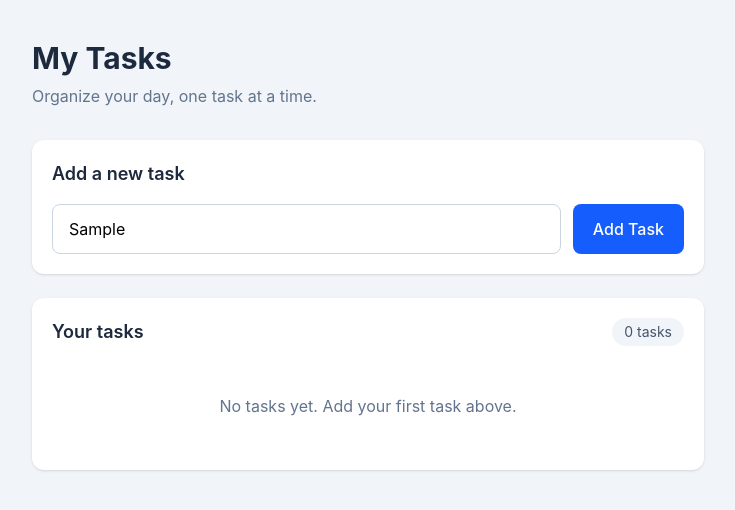
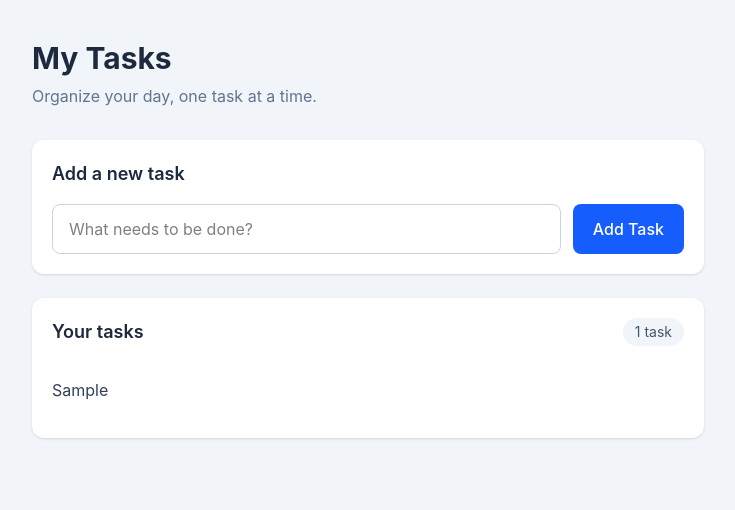
Before and after one commit to royhamlinjr/To-Do-List-Application, a React (Vite) app in the folder frontend/: page / in a window 1280 px wide. Both pictures are taken after typing "Sample" into the empty fields and a click on the button "Add Task". Shown: the top 510 px of the page, without its empty margins (272-1007 px from the left). Built offline with nearby package versions, Linux system fonts and the light colour scheme.

Commit message:
feat: implement task input and display functionality in the task management UI

```diff
--- a/frontend/src/App.tsx
+++ b/frontend/src/App.tsx
@@ -1,9 +1,36 @@
+
+import { useState } from 'react'
+
+interface Task {
+  id: number
+  title: string
+  completed: boolean
+}
 
 function App() {
+  const [title, setTitle] = useState('')
+  const [tasks, setTasks] = useState<Task[]>([])
+
+  function handleAddTask() {
+    const trimmedTitle = title.trim()
+
+    if (!trimmedTitle) {
+      return
+    }
+
+    const newTask: Task = {
+      id: Date.now(),
+      title: trimmedTitle,
+      completed: false,
+    }
+
+    setTasks((currentTasks) => [...currentTasks, newTask])
+    setTitle('')
+  }
+
   return (
     <main className="min-h-screen bg-slate-100 px-4 py-10">
       <div className="mx-auto max-w-2xl">
-        {/* Header */}
         <header className="mb-8">
           <h1 className="text-3xl font-bold text-slate-800">
             My Tasks
@@ -13,29 +40,36 @@ function App() {
           </p>
         </header>
 
-        {/* Task input section */}
         <section className="rounded-xl bg-white p-5 shadow-sm">
           <h2 className="mb-4 text-lg font-semibold text-slate-800">
             Add a new task
           </h2>
 
-          <div className="flex flex-col gap-3 sm:flex-row">
+          <form
+            className="flex flex-col gap-3 sm:flex-row"
+            onSubmit={(event) => {
+              event.preventDefault()
+              handleAddTask()
+            }}
+          >
             <input
               type="text"
+              value={title}
+              onChange={(event) => setTitle(event.target.value)}
               placeholder="What needs to be done?"
+              maxLength={200}
               className="min-w-0 flex-1 rounded-lg border border-slate-300 px-4 py-3 outline-none focus:border-blue-500 focus:ring-2 focus:ring-blue-100"
             />
 
             <button
-              type="button"
+              type="submit"
               className="rounded-lg bg-blue-600 px-5 py-3 font-medium text-white transition hover:bg-blue-700"
             >
               Add Task
             </button>
-          </div>
+          </form>
         </section>
 
-        {/* Task list section */}
         <section className="mt-6 rounded-xl bg-white p-5 shadow-sm">
           <div className="mb-4 flex items-center justify-between">
             <h2 className="text-lg font-semibold text-slate-800">
@@ -43,13 +77,23 @@ function App() {
             </h2>
 
             <span className="rounded-full bg-slate-100 px-3 py-1 text-sm text-slate-600">
-              0 tasks
+              {tasks.length} {tasks.length === 1 ? 'task' : 'tasks'}
             </span>
           </div>
 
-          <p className="py-8 text-center text-slate-500">
-            No tasks yet. Add your first task above.
-          </p>
+          {tasks.length === 0 ? (
+            <p className="py-8 text-center text-slate-500">
+              No tasks yet. Add your first task above.
+            </p>
+          ) : (
+            <ul className="divide-y divide-slate-100">
+              {tasks.map((task) => (
+                <li key={task.id} className="py-4 text-slate-700">
+                  {task.title}
+                </li>
+              ))}
+            </ul>
+          )}
         </section>
       </div>
     </main>
```
